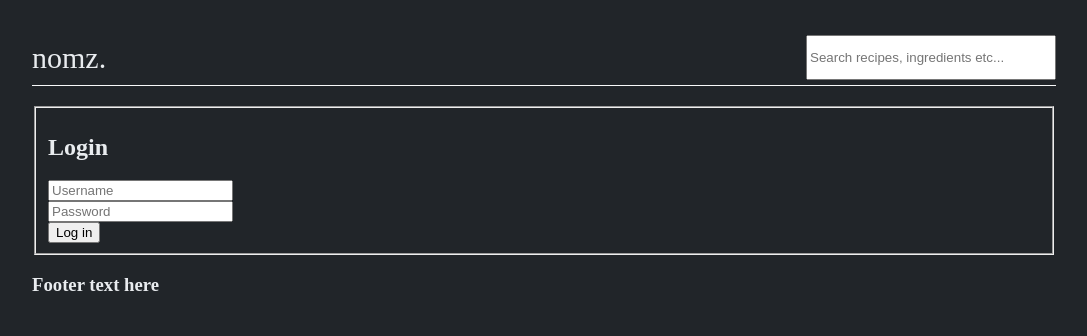
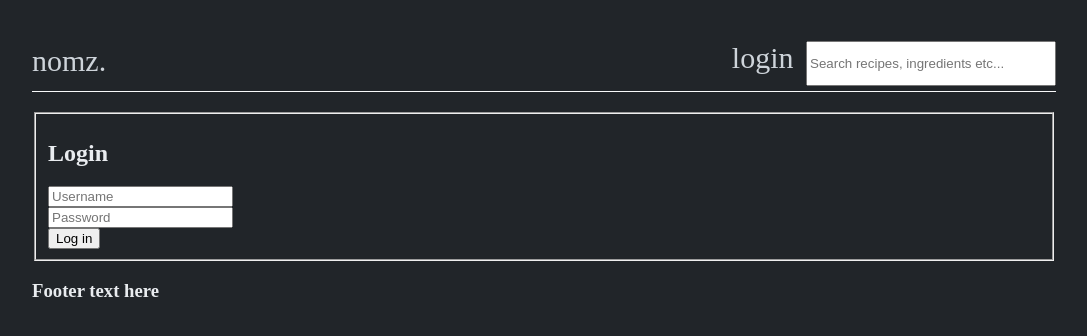
Before and after one commit to dimitarOnGithub/nomz, a Flask app: page /login in a window 1280 px wide. Shown: the top 336 px of the page, without its empty margins (96-1183 px from the left). Run offline with Flask 3, Linux system fonts and the light colour scheme; parts of the project's set-up code (start-up, migrations or seed data) failed here and were passed over.

Commit message:
Still going

```diff
--- a/nomz/auth/routes.py
+++ b/nomz/auth/routes.py
@@ -1,6 +1,8 @@
 import json
 from datetime import datetime
 import ast
+
+import flask_login
 from flask import Blueprint, request, render_template, flash, url_for
 from flask_login import current_user, login_user
 from werkzeug.utils import redirect
@@ -28,3 +30,10 @@ def login_page():
         else:
             flash("Nope")
     return render_template("login.html", form=login_form)
+
+
+@auth.route("/logout")
+def logout_page():
+    if current_user.is_authenticated:
+        flask_login.logout_user()
+    return redirect(url_for('home.home_page'))
--- a/nomz/home/routes.py
+++ b/nomz/home/routes.py
@@ -16,3 +16,8 @@ home = Blueprint('home', __name__, template_folder='templates')
 def home_page():
     categories = Category.query.all()
     return render_template('home.html', categories=categories)
+
+
+@home.route("/new")
+def new_page():
+    return render_template('new.html')
--- a/nomz/static/custom.css
+++ b/nomz/static/custom.css
@@ -33,9 +33,16 @@ body {
     justify-self: start;
 }
 
-.header .search-box {
+.header .user-tools {
     grid-column: 4;
     justify-self: end;
+    margin-top: 6px;
+}
+
+.header .search-box {
+    justify-self: end;
+    display: inline;
+    margin-left: 5px;
 }
 
 #search {
@@ -43,7 +50,7 @@ body {
     width: 250px;
     min-width: 50px;
     transition: all 0.7s ease 0s;
-    direction: ltr
+    direction: ltr;
 }
 
 #search:focus {
@@ -59,7 +66,7 @@ body {
     .header {
         display: grid;
         grid-template-columns: 1fr;
-        grid-template-rows: auto auto auto;
+        grid-template-rows: auto;
         row-gap: 5px;
     }
 
@@ -73,14 +80,22 @@ body {
         grid-row: 2;
     }
 
-    .header .search-box {
+    .header .user-tools {
         grid-column: 1;
         grid-row: 3;
         justify-self: start;
     }
 
+    .header .search-box {
+        grid-column: 1;
+        grid-row: 4;
+        justify-self: start;
+        display: block;
+        margin-left: 0px;
+    }
+
     #search:focus {
-        width: 270px;
+        width: 250px;
     }
 }
 
--- a/nomz/templates/base.html
+++ b/nomz/templates/base.html
@@ -22,15 +22,22 @@
 </head>
 <body>
     <div class="header">
-        <div class="title">nomz.</div>
+        <a class="title nav-button" href="{{ url_for('home.home_page') }}">nomz.</a>
         <div class="navigation">
             {% if current_user.is_authenticated %}
-                <a class="nav-button" href="#">New</a>
+                <a class="nav-button" href="{{ url_for('home.new_page') }}">new</a>
             {% endif %}
         </div>
-        <form class="search-box">
-            <input type="search" name="search" id="search" placeholder="Search recipes, ingredients etc...">
-        </form>
+        <div class="user-tools">
+            {% if current_user.is_authenticated %}
+                <a class="nav-button" href="{{ url_for('auth.logout_page') }}">logout</a>
+            {% else %}
+                <a class="nav-button" href="{{ url_for('auth.login_page') }}">login</a>
+            {% endif %}
+            <form class="search-box">
+                <input type="search" name="search" id="search" placeholder="Search recipes, ingredients etc...">
+            </form>
+        </div>
     </div>
     <div class="content-section">
         {% with messages = get_flashed_messages() %}
```
Also changed, not shown: nomz/home/forms.py (added, +14 -0 lines), nomz/home/templates/new.html (added, +13 -0 lines).
